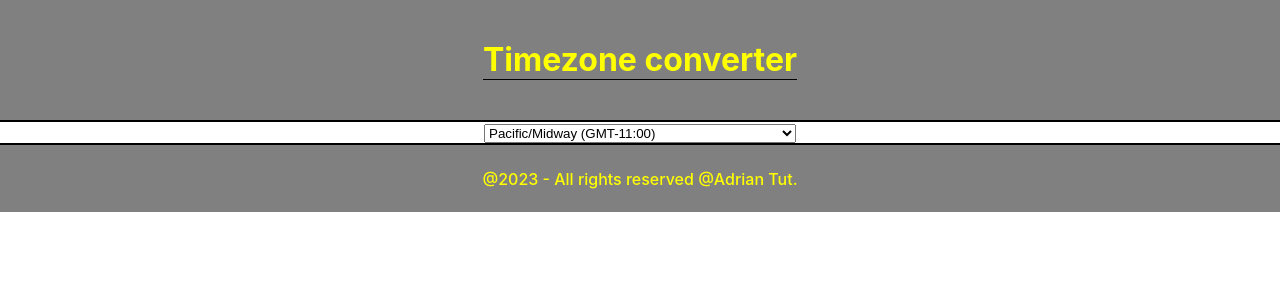
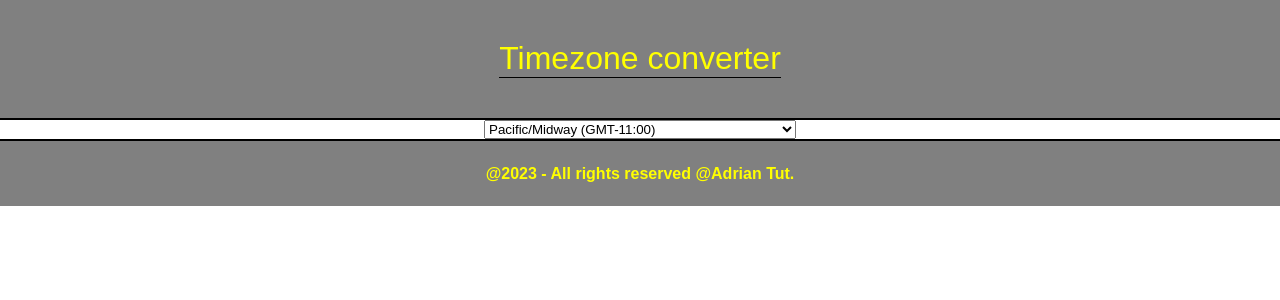
Before and after one commit to Adriantutuianu/timezone-converter, a React (Create React App) app: page / in a window 1280 px wide. Shown: the top 300 px of the page. Built offline with nearby package versions, Linux system fonts and the light colour scheme.

Commit message:
Root css

```diff
--- a/src/index.css
+++ b/src/index.css
@@ -1,13 +1,7 @@
-body {
+* {
   margin: 0;
-  font-family: -apple-system, BlinkMacSystemFont, 'Segoe UI', 'Roboto', 'Oxygen',
-    'Ubuntu', 'Cantarell', 'Fira Sans', 'Droid Sans', 'Helvetica Neue',
-    sans-serif;
-  -webkit-font-smoothing: antialiased;
-  -moz-osx-font-smoothing: grayscale;
+  padding: 0;
+  box-sizing: border-box;
+  font-family: "Nunito Sans", sans-serif;
+  font-weight: 400;
 }
-
-code {
-  font-family: source-code-pro, Menlo, Monaco, Consolas, 'Courier New',
-    monospace;
-}
```
